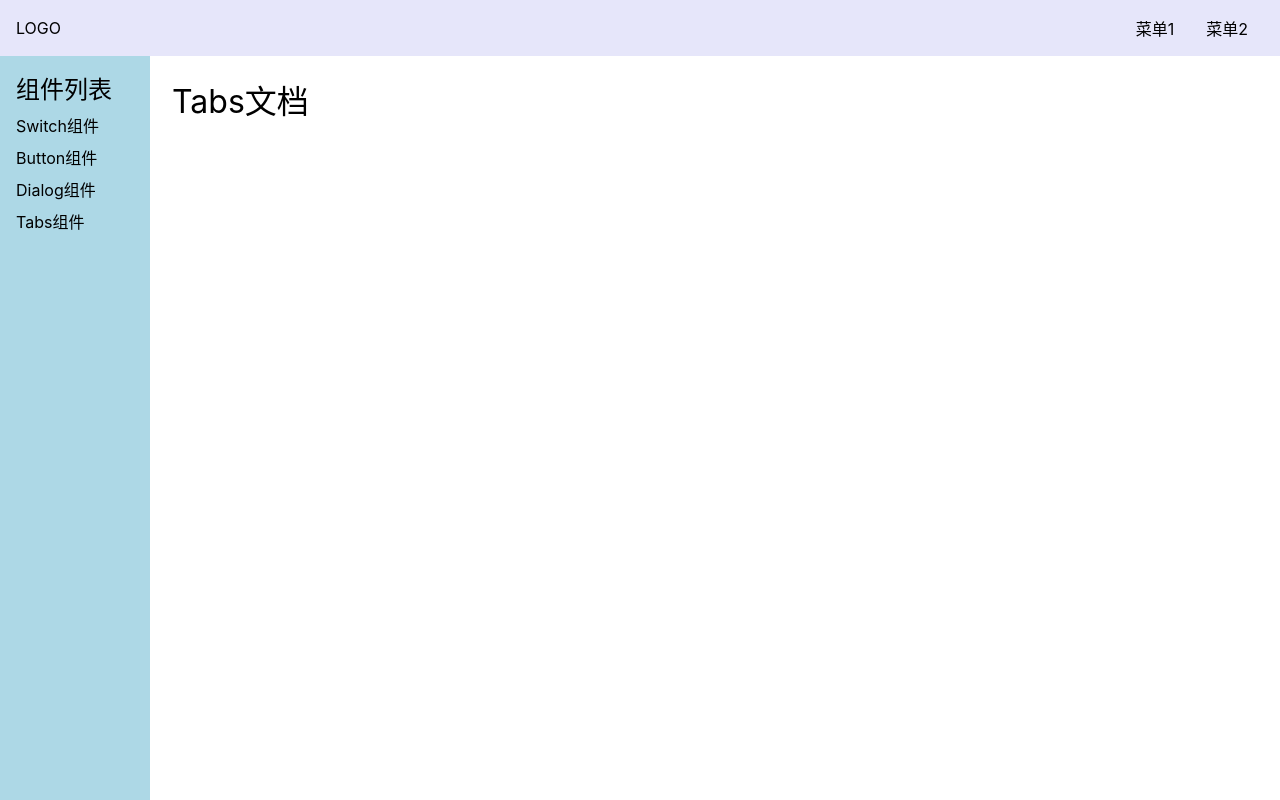
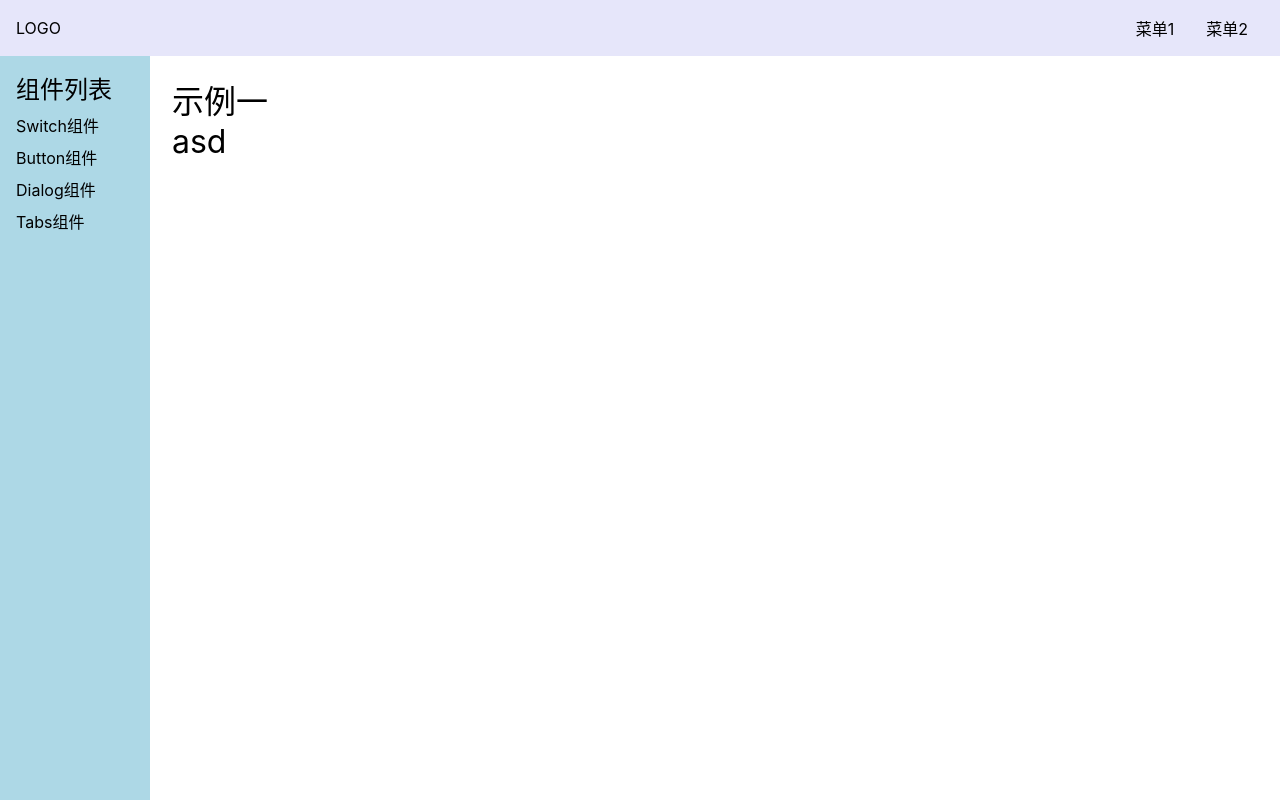
Before and after one commit to Eternal-could/Eternal-ui, a Vue app: page /#/doc/tabs in a window 1280 px wide. Built offline with nearby package versions, Linux system fonts and the light colour scheme.

Commit message:
创建TabsLib和TabLib组件

```diff
--- a/src/components/Tabs.vue
+++ b/src/components/Tabs.vue
@@ -1,10 +1,20 @@
 <template>
-<h1>Tabs文档</h1>
+  <h1>示例一</h1>
+  <TabsLib>
+    <TabLib title="导航1">内容1</TabLib>
+    <TabLib title="导航2">内容2</TabLib>
+  </TabsLib>
 </template>
 
-<script>
+<script lang="ts">
+import TabsLib from '../lib/TabsLib.vue'
+import TabLib from '../lib/TabLib.vue'
 export default {
-  name: "Tabs"
+  name: "Tabs",
+  components: {
+    TabsLib,
+    TabLib
+  }
 }
 </script>
 
--- /dev/null
+++ b/src/lib/TabLib.vue
@@ -0,0 +1,13 @@
+<template>
+
+</template>
+
+<script>
+export default {
+  name: "TabLib"
+}
+</script>
+
+<style scoped>
+
+</style>
--- /dev/null
+++ b/src/lib/TabsLib.vue
@@ -0,0 +1,13 @@
+<template>
+  <h1>asd</h1>
+</template>
+
+<script>
+export default {
+  name: "TabsLib"
+}
+</script>
+
+<style scoped>
+
+</style>
```
